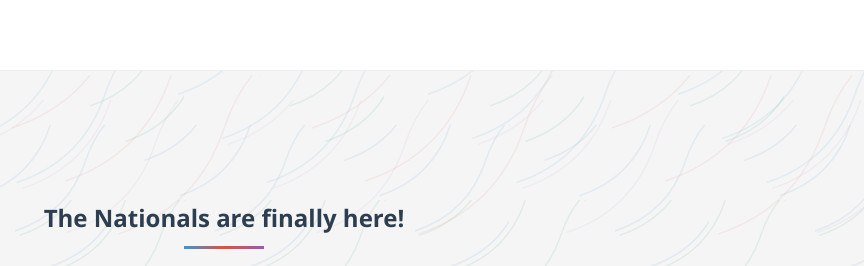
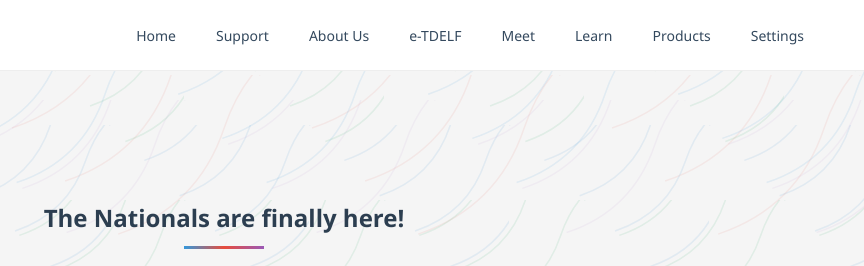
Before and after one commit to taremwastudios/TDELF, a website: page about.html in a window 1280 px wide. Shown: the top 266 px of the page, 416-1280 px from the left. Drawn offline with Linux system fonts and the light colour scheme.

Commit message:
fix: restore inline desktop nav across all pages, fix selector bugs in router
Root causes:
  1. All HTML pages had no inline <nav> — only .mobile-nav was present, so
     desktop (>600px) had nothing to display except the logo.
  2. router.js attachLinkListeners selector 'nav a' re-attached to any <nav>
     found in fetched pages (badge/element selector divergence).
  3. toggleNav was called as a free function so 'this' was window, not the
     button — active class was set on the wrong element.

Changes:
  - All 9 HTML files: added <nav class='desktop-nav'> alongside the existing
    hamburger button + <nav class='mobile-nav'> for a persistent desktop header.
  - styles.css: rebuilt the two media-query blocks with a consistent
    'show n, hide X' pattern per breakpoint. Removed the invalid 'display:nav'.
  - router.js: attachLinkListeners scoped to '.desktop-nav a, .mobile-nav a' to
    pick up exactly the persistent inline nav and the mobile dropdown.
    Toggle listener is inline (uses 'this' == button) and guarded with _bound
    so it's never double-registered across page swaps.

```diff
--- a/about.html
+++ b/about.html
@@ -16,6 +16,18 @@
             <button class="nav-toggle" id="navToggle" aria-label="Toggle navigation">
                 <span></span><span></span><span></span>
             </button>
+            <nav class="desktop-nav">
+                <ul>
+                    <li><a href="/home">Home</a></li>
+                    <li><a href="/support">Support</a></li>
+                    <li><a href="/about">About Us</a></li>
+                    <li><a href="/e-tdelf">e-TDELF</a></li>
+                    <li><a href="/meet">Meet</a></li>
+                    <li><a href="/learn">Learn</a></li>
+                    <li><a href="/products">Products</a></li>
+                    <li><a href="/settings">Settings</a></li>
+                </ul>
+            </nav>
             <nav class="mobile-nav" id="mobileNav">
                 <ul>
                     <li><a href="/home">Home</a></li>
--- a/index.html
+++ b/index.html
@@ -15,10 +15,20 @@
         <div class="header-container">
             <div class="logo"><img src="tdelf.png" alt="TDELF Logo"></div>
             <button class="nav-toggle" id="navToggle" aria-label="Toggle navigation">
-                <span></span>
-                <span></span>
-                <span></span>
+                <span></span><span></span><span></span>
             </button>
+            <nav class="desktop-nav">
+                <ul>
+                    <li><a href="/home">Home</a></li>
+                    <li><a href="/support">Support</a></li>
+                    <li><a href="/about">About Us</a></li>
+                    <li><a href="/e-tdelf">e-TDELF</a></li>
+                    <li><a href="/meet">Meet</a></li>
+                    <li><a href="/learn">Learn</a></li>
+                    <li><a href="/products">Products</a></li>
+                    <li><a href="/settings">Settings</a></li>
+                </ul>
+            </nav>
             <nav class="mobile-nav" id="mobileNav">
                 <ul>
                     <li><a href="/home">Home</a></li>
--- a/router.js
+++ b/router.js
@@ -146,13 +146,19 @@ function toggleNav() {
 
 // Attach click listeners to nav links and the hamburger toggle
 function attachLinkListeners() {
-    document.querySelectorAll('.mobile-nav a, nav a').forEach(link => {
+    document.querySelectorAll('.desktop-nav a, .mobile-nav a').forEach(link => {
         link.addEventListener('click', handleLinkClick);
     });
 
     const toggle = document.getElementById('navToggle');
-    if (toggle) {
-        toggle.addEventListener('click', toggleNav);
+    if (toggle && !toggle._bound) {
+        toggle.addEventListener('click', function () {
+            const nav = document.getElementById('mobileNav');
+            if (!nav) return;
+            nav.classList.toggle('open');
+            this.classList.toggle('active');
+        });
+        toggle._bound = true;
     }
 }
 
--- a/styles.css
+++ b/styles.css
@@ -611,7 +611,7 @@ section h2::after {
        }
    }
 
-  /* Desktop: show inline nav, hide hamburger */
+   /* Desktop: show inline nav, hide hamburger + mobile dropdown */
    @media (min-width: 601px) {
        .mobile-nav {
            display: none !important;
@@ -620,7 +620,12 @@ section h2::after {
        .nav-toggle {
            display: none !important;
        }
-  }
+
+       nav {
+           display: flex;
+       }
+   }
+
 
      .hero {
          padding: 40px 20px;
```
Also changed, not shown: admin.html (+12 -0 lines), e-tdelf.html (+12 -0 lines), learn.html (+12 -0 lines), meet.html (+12 -0 lines), products.html (+12 -0 lines), settings.html (+12 -0 lines), support.html (+12 -0 lines). Lines whose indentation alone changed are shown as unchanged.
